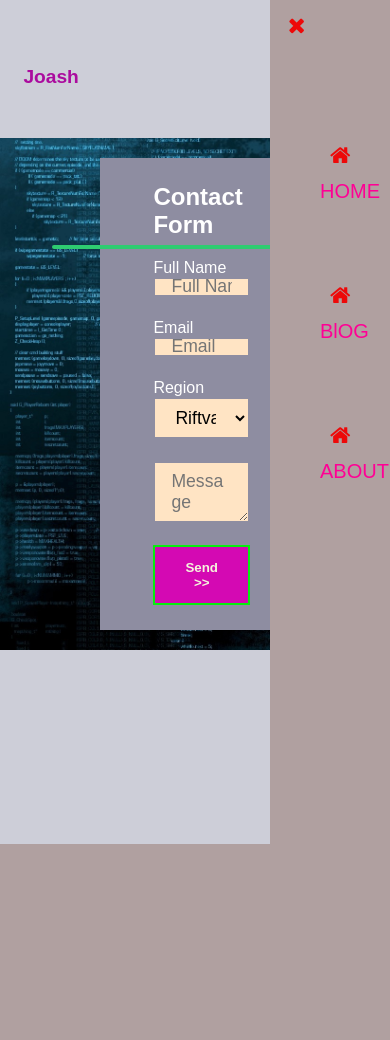
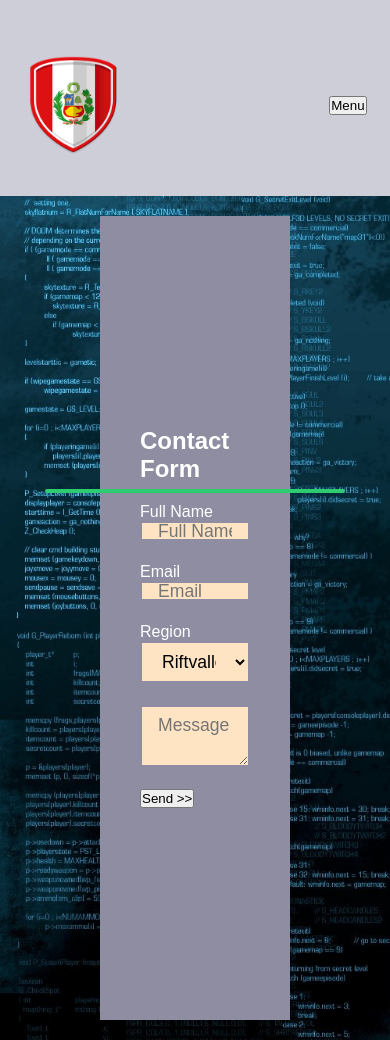
Before and after one commit to Joash-Yegon/YegonJoash, a PHP site: page /Contact.html in a window 390 px wide. Before the commit the page ends 844 px from the top, so only its background shows below. Run offline with PHP 8.4, Linux system fonts and the light colour scheme; some libraries are stand-ins or nearby versions.

Commit message:
Toggle menu

```diff
--- a/About.css
+++ b/About.css
@@ -94,12 +94,12 @@ span{
     width: 700px;
 
 }
-button{
+/* button{
     background:#d409b3;
     color: beige;
     text-decoration:none;
     border: 2px solid #07ef0f;
-    font-weight: bold;
+    font-weight:lighter;
     padding: 13px 30px;
     transition: 0.5s;
     align-content: center;
@@ -108,4 +108,4 @@ button:hover{
     background: #9adee0;
     border: 2px solid #f9004d;
     cursor: pointer;
-}
+} */
--- a/Contact.css
+++ b/Contact.css
@@ -44,6 +44,24 @@
     align-items: center;
     background:rgb(142, 141, 161);
     box-shadow: 0,0,19px 5px red;
+
+}
+@media(max-width:700px){
+    .Container{
+        max-width  : 1000px;
+          display: flex;
+          flex-direction:column;
+          height: 100%;
+
+        }
+        .Contact-box   {
+            max-width: 1000px;
+            display: flex;
+            flex-direction:column;
+            height: 100%;
+
+
+        }
 
 }
 .right{
--- a/Contact.html
+++ b/Contact.html
@@ -17,20 +17,19 @@
   <section class="header">
     <nav>
 
-          <a href="#" class="logo">Joash</a>
-        <div class="nav-links" Id="navLinks">
-          <i class="fa fa-times" onclick="hideMenu()"></i>
 
-
+      <a href="index.html"><img src="images/teamlogo_384.png"></a>
+    <button onclick="toggleMenu()">Menu</button>
+      <div id="menu" style="display: none;">
       <ul>
-            <li class="active"><a href="index.html"><i class="fa fa-home"></i>HOME</a> </li>
-            <li class="active"><a href="BLOG.html"><i class="fa fa-home"></i>BlOG</a> </li>
-            <li class="active"><a href="About.html"><i class="fa fa-home"></i>ABOUT</a> </li>
+          <li><a href="index.html"></i>HOME </a></li>
+          <li><a href="About.html"></i>ABOUT </a></li>
+          <li><a href="BLOG.html"></i>BLOG</a></li>
 
         </ul>
       </div>
-        <i class="fa fa-bars" onclick="showMenu()"></i>
   </nav>
+
   </section>
     <div class="Container">
       <div class="Contact-box">
@@ -62,14 +61,14 @@
  <!--Javasscript for Toogle Menu-->
 
  <script>
-  var navLinks = document.getElementById("navLinks");
-  function showMenu(){
-    navLinks.style.right="0";
+  function toggleMenu(){
+      var menu=document.getElementById("menu");
+      if(menu.style.display === "none"){
+          menu.style.display="block"
+      }else{
+          menu.style.display="none";
       }
-  function hideMenu(){
-    navLinks.style.right="-300px";
   }
-
   </script>
 
 </html>
--- a/Newstyle.css
+++ b/Newstyle.css
@@ -32,7 +32,7 @@
 			background-position:center;
 			background-size:cover;
 			overflow: hidden;
-			padding-top: -5px;
+			padding-top: -50px;
 }
 nav img{
 	width:100px;
@@ -66,7 +66,7 @@ nav{
 		column-gap: 1.5rem;
 		align-items:center;
 }
-.nav-links{
+#menu{
 	font-size: 0.94rem;
     flex:1;
 	text-align:right;
@@ -74,19 +74,22 @@ nav{
 	color: var(--lg-color);
 
 }
-.nav-links ul li{
+#menu ::after{
+	display: none;
+}
+#menu ul li{
      list-style:none;
 	 display:inline-block;
 	 padding:8px 12px;
 	 position:relative;
 }
-.nav-links ul li a{
+#menu ul li a{
         color:rgb(255, 0, 149);
 		text-decoration:red;
 		font-size:20px;
 }
 
-.nav-links ul li::after{
+#menu ul li::after{
          content: '';
 		 width:0%;
 		 height:2px;
@@ -96,10 +99,10 @@ nav{
          transition:0.5s;
 
 }
-.nav-links ul li a:hover{
+#menu ul li a:hover{
 color:var(--lg-color);
  }
-.nav-links ul li:hover::after{
+#menu ul li:hover::after{
    width:100%;
 
 }
@@ -149,7 +152,7 @@ nav .fa{
 }
 @media (max-width:700px){
 	.Jj{
-		padding-top: -50px;
+		padding-top: -100px;
 	}
             .jj h1{
 		     font-size: 20px;
@@ -158,31 +161,32 @@ nav .fa{
 			width:100%;
 				color:rgb(15, 41, 36);
 				position:absolute;
-				padding-top:-50%;
+				padding-top:-100%;
 				left:50%;
 				transform:translate(-50%,-50%);
 				text-align:center;
 	   }
 		.jj h1{
 		   font-size:42px;
-		   padding-top: -50px;
+		   padding-top: -100px;
 	   }
 	   .jj p{
 			   margin:10px 0 40px;
 			   font-size:14px;
 			   color:rgb(32, 3, 80);
+			   padding-top: -100px;
 			 }
-        .nav-links ul li{
+        #menu ul li{
             display:block;
         }
-        .nav-links{
+        #menu{
             position: absolute;
             background: #b0a0a0;
-            height: 150vh;
-            width: 160px;
+            height: 50vh;
+            width: 100px;
             top:0;
-            right:-40px;
-            text-align: left;
+            right:0px;
+            text-align: right;
             z-index:2;
             transition: 1s;
 			overflow: hidden;
@@ -195,7 +199,7 @@ nav .fa{
             cursor: pointer;
 
         }
-        .nav-links ul {
+        #menu ul {
             padding: 30px;
         }
 		nav li{
@@ -215,10 +219,10 @@ nav .fa{
   .jj h1{
 		     font-size: 20px;
 		}
-        .nav-links ul li{
+        #menu ul li{
             display:block;
         }
-        .nav-links{
+        #menu{
             position: absolute;
             background: #b0a0a0;
             height: 150vh;
@@ -237,7 +241,7 @@ nav .fa{
             cursor: pointer;
 
         }
-        .nav-links ul {
+        #menu ul {
             padding: 30px;
         }
 		nav li{
@@ -590,10 +594,3 @@ h6{
 	width: 100%;
 	padding: 20px;
   }
-/* Responsive layout - when the screen is less than 800px wide, make the two columns stack on top of each other instead of next to each other */
-@media screen and (max-width: 800px) {
-	.leftcolumn, .rightcolumn {
-	  width: 100%;
-	  padding: 0;
-	}
-  }
```
Also changed, not shown: About.html (+16 -19 lines), BLOG.html (+17 -18 lines), Gallery.html (+15 -12 lines), Login.html (+10 -10 lines), Registration Form.html (+10 -12 lines), index.html (+14 -23 lines). Lines whose indentation alone changed are shown as unchanged.
